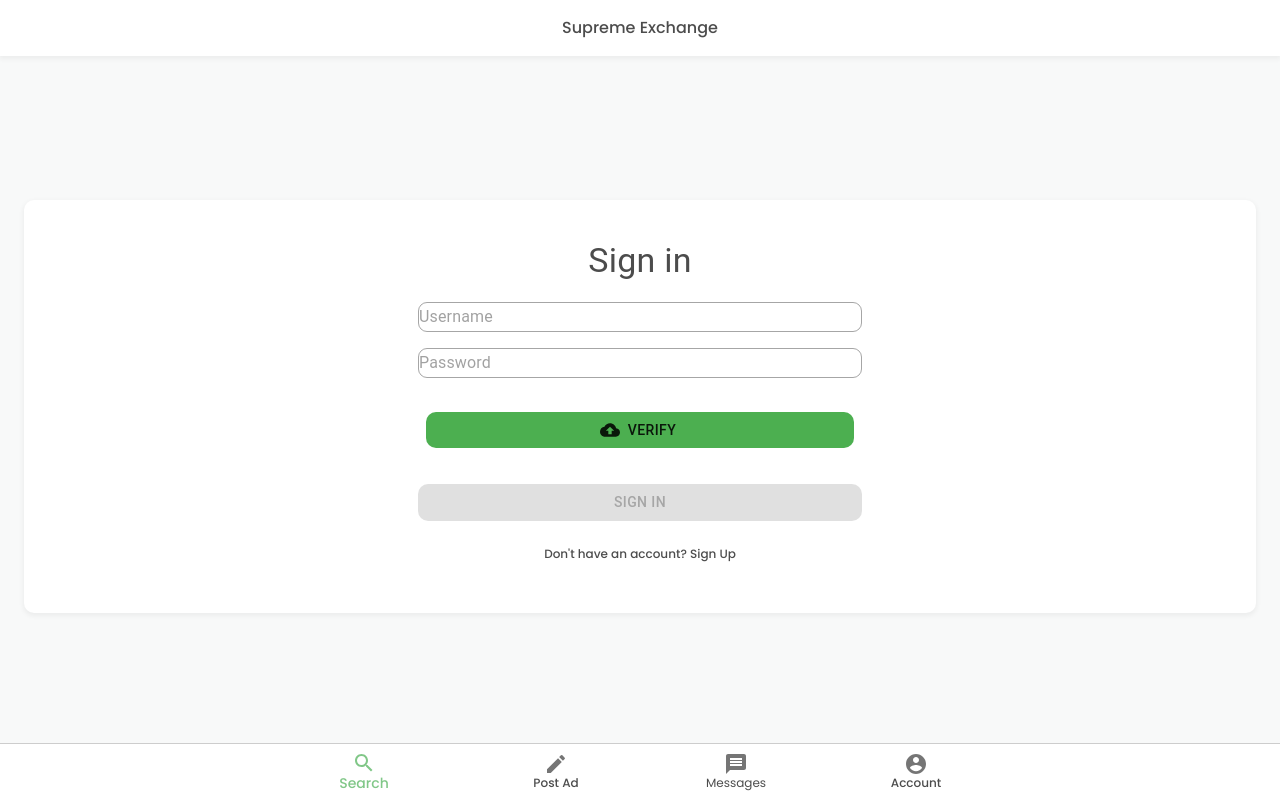
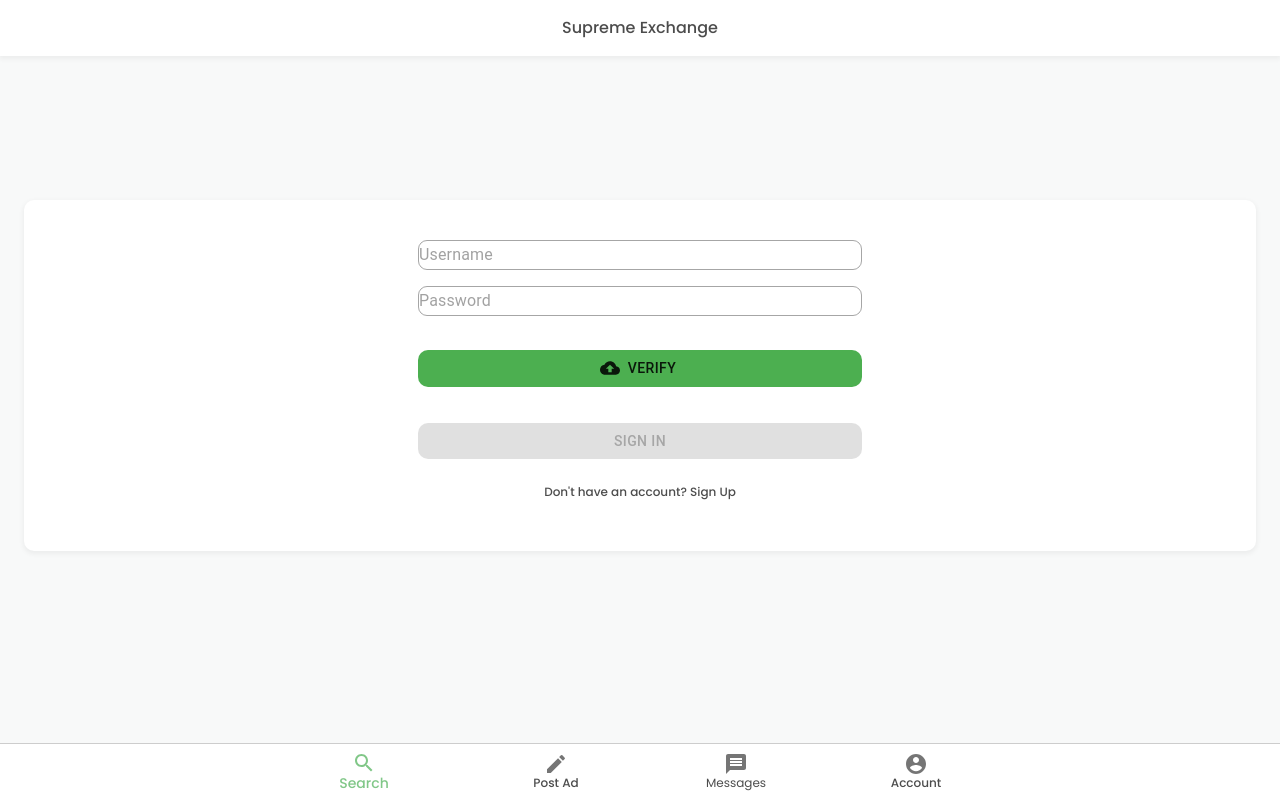
Before and after one commit to tjosepo/supreme-exchange, a React (Create React App) app: page /account in a window 1280 px wide. Built offline with nearby package versions, Linux system fonts and the light colour scheme; no server answers.

Commit message:
fix styling

```diff
--- a/src/components/login/SignInPage.tsx
+++ b/src/components/login/SignInPage.tsx
@@ -12,7 +12,6 @@ import './style/SignPage.css';
 import InputBox from './SignInInputs'
 import {useState} from 'react';
 import CloudUploadIcon from '@material-ui/icons/CloudUpload';
-import Typography from '@material-ui/core/Typography';
 
 import { getImageLabel } from '../utils/TensorFlow';
 import CircularProgress from '@material-ui/core/CircularProgress';
@@ -25,17 +24,16 @@ const useStyles = makeStyles((theme: Theme) =>
             alignItems: 'center',
             flexDirection: 'column'
         },
-        title: {
-            marginBottom: '20px'
-        },
         signButton: {
             borderRadius: 10,
             marginTop: 10,
             marginBottom: 10
         },
         wrapper: {
-            margin: theme.spacing(1),
+            marginTop: theme.spacing(1),
+            marginBottom: theme.spacing(1),
             position: 'relative',
+            width: '100%'
         },
         buttonProgress: {
             color: green[500],
@@ -87,9 +85,6 @@ export default function SignInPage(){
             <Card2>
                 <ThemeProvider theme={theme}>
                     <div className={classes.container}>
-                        <Typography variant='h4' className={classes.title}>
-                            Sign in
-                        </Typography>
                         <form className="form">
                             <InputBox required={true} type="text" autocomplete="username">
                                 Username
--- a/src/components/login/style/SignPage.css
+++ b/src/components/login/style/SignPage.css
@@ -1,5 +1,6 @@
 .text{
     font-size: 12px;
+    text-align: center;
 }
 
 .signButton{
```
